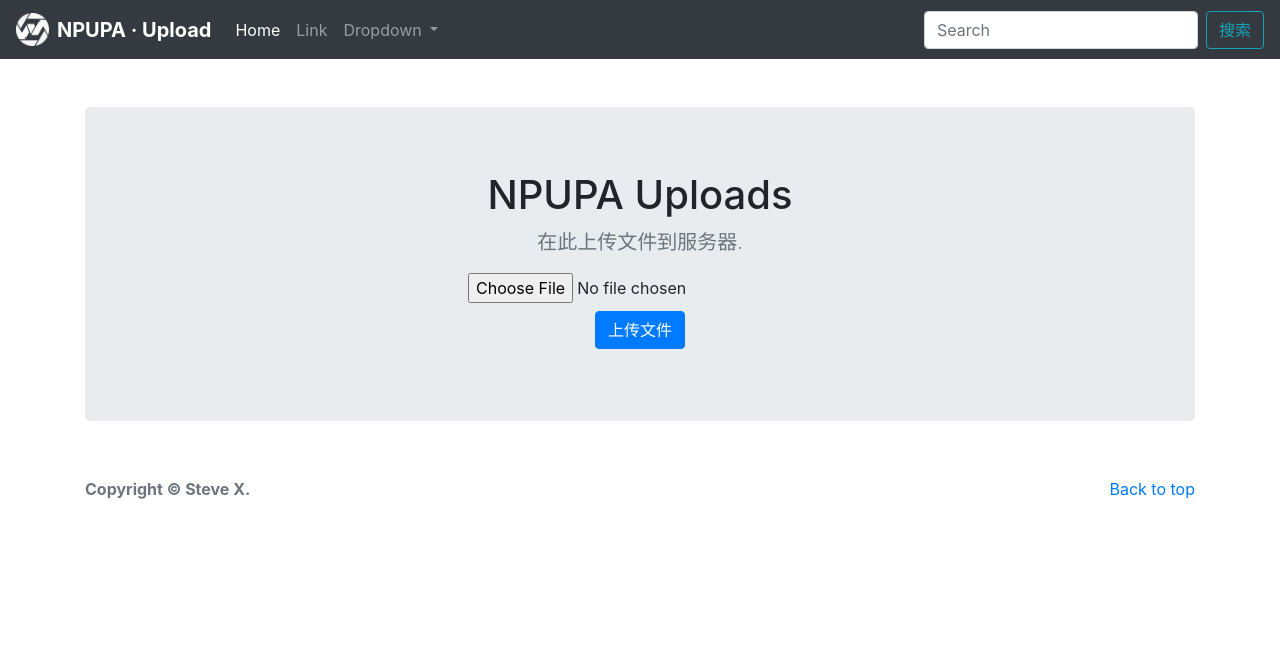
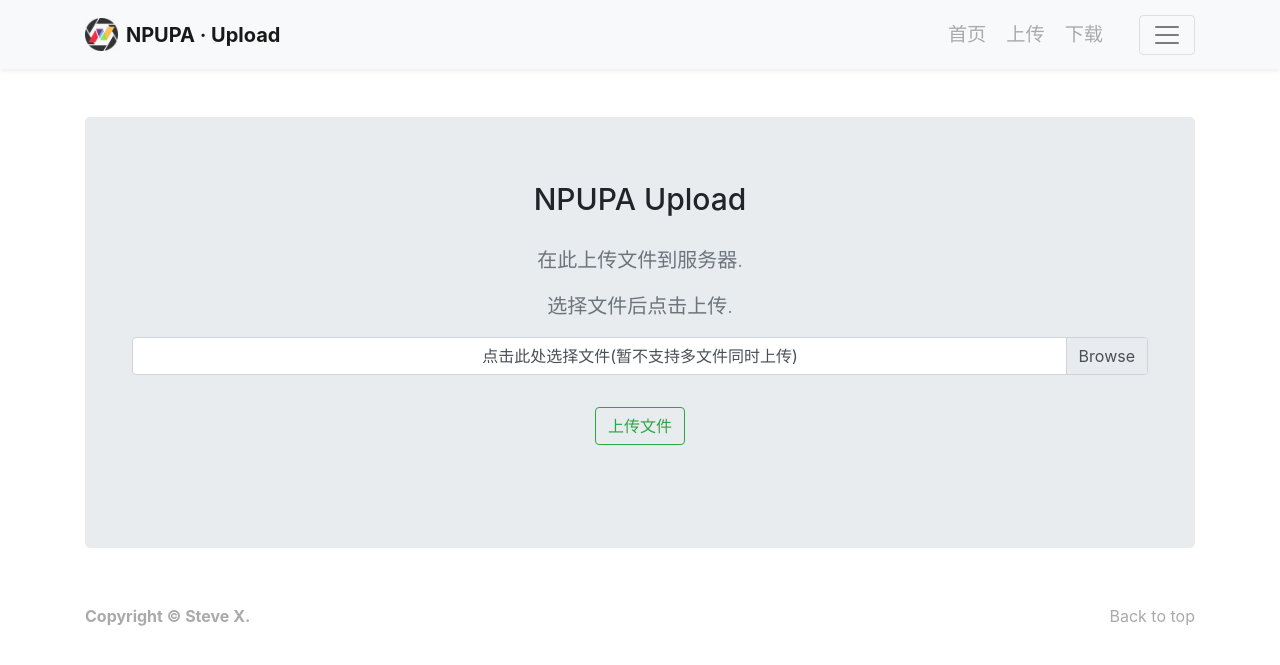
Before and after one commit to stevexyh/NPUPA_workbench, a Django app: page /upload/ in a window 1280 px wide. Shown: the top 665 px of the page. Run offline with Django 3.2, Linux system fonts and the light colour scheme; parts of the project's set-up code (start-up, migrations or seed data) failed here and were passed over; some libraries are stand-ins or nearby versions.

Commit message:
fix(downloader): 修复了网页前端的一些问题, 数据库更换为mysql

```diff
--- a/NPUPA_downloader/__init__.py
+++ b/NPUPA_downloader/__init__.py
@@ -0,0 +1,6 @@
+#!/usr/bin/env python3
+# -*- coding: utf-8 -*-
+
+import pymysql
+
+pymysql.install_as_MySQLdb()
--- a/downloader/static/downloader/css/base.css
+++ b/downloader/static/downloader/css/base.css
@@ -1,3 +1,84 @@
+/* FIXME */
+
+nav {
+    display: inline-block;
+    padding: 5px 0px;
+}
+ul {
+    list-style-type: none;
+    color: white;
+    display: inline-block;
+    text-align: center;
+    margin: auto;
+    margin-right: 0;
+}
+
+h1 {
+    font-size: 30px;
+    padding-bottom: 20px;
+}
+
+a {
+    color: #aaaaaa;
+}
+
+a:hover {
+    color: black;
+    text-decoration: none;
+}
+
+code {
+    color: #c73b25;
+    background-color: #f9f4f2;
+    border-radius: 4px;
+    font-family: Menlo, Monaco, Consolas, "Courier New", monospace;
+    padding: 2px 6px;
+    font-size: 90%;
+}
+
+.navbar li {
+    display: inline-block;
+    color: white;
+    margin-right: 20px;
+    font-size: larger;
+}
+
+.pulldown li {
+    color: white;
+    margin-right: 20px;
+    font-size: larger;
+    text-align: left;
+}
+
+.pulldown a:hover {
+    color: white;
+    text-decoration: none;
+}
+
+.contact-info {
+    background-color: #c73b25;
+    padding: 0px 0px 0px 0px;
+    margin: 0px 0px 0px 0px;
+}
+
+.contact-info svg {
+    display: inline-block;
+    background-color: aqua;
+    align-self: center;
+    margin: auto;
+    width: 25px;
+    height: 25px;
+}
+
+.contact-info a {
+    background-color: aquamarine;
+    display: inline-block;
+    /* margin-top: 0px; */
+    margin: auto;
+}
+
+/*----------------------------------------------------------------*/
+
 /* FIXME */
 
 /* .navbar.navbar-dark.bg-dark.shadow-sm {
@@ -55,7 +136,6 @@ a:hover {
     padding: 6px 12px;
 } */
 
-
 /* .navbarHeader {
     top: 100;
 } */
--- a/downloader/templates/downloader/base.html
+++ b/downloader/templates/downloader/base.html
@@ -39,58 +39,101 @@
                 <div class="container">
                     <div class="row">
                         <div class="col-sm-8 col-md-7 py-4">
-                            <h4 class="text-white">About</h4>
+                            <h1 class="text-white">简介</h1>
                             <p class="text-muted">
-                                Add some information about the album below, the
-                                author, or any other background context. Make it
-                                a few sentences long so folks can pick up some
-                                informative tidbits. Then, link them off to some
-                                social networking sites or contact information.
+                                为了防止现如今市场上的一些云服务有非会员限速的情况，我们开发了局域网（校园网）内上传和下载资料的办法，提供了高效、便捷的大文件共享办法。
+                                <br>
+                                <br>
+                                该产品预计在2020年七月份投入使用，届时将先提供Debug版本平台，进行为期两个月的市场测试和用户反馈收集，此后会提供正式的Release版本平台，正式确定平台各项功能，并开放后期维护和更新。
+                                <br>
+                                <br>
+                                我们选在夏季开放公测，也是大量摄影爱好者最需要该产品的时候，会有效帮助该产品扩大宣传，并根据用户群的增加，网页的漏洞也会更容易被发现。
+                                后期我们希望将这个平台发展成为一个可以帮助所有摄影师获取便利的开源平台。
                             </p>
                         </div>
                         <div class="col-sm-4 offset-md-1 py-4">
                             <a
                                 class="text-white"
+                                ><h1>菜单</h1></a
+                            >
+                            <ul class="list-unstyled pulldown">
+                                <li>
+                                    <a
                                         href="{% url 'downloader:home' %}"
-                                ><h4>首页</h4></a
+                                        ><strong>首页</strong></a
                                     >
-                            <ul class="list-unstyled">
+                                </li>
                                 <li>
-                                    <a href="{% url 'downloader:upload' %}"
+                                    <a
+                                        href="{% url 'downloader:upload' %}"
                                         ><strong>上传</strong></a
                                     >
                                 </li>
                                 <li>
-                                    <a href="{% url 'downloader:downloads' %}"
+                                    <a
+                                        href="{% url 'downloader:downloads' %}"
                                         ><strong>下载</strong></a
                                     >
                                 </li>
                                 <li>
-                                    <a href="admin/"><strong>管理员</strong></a>
+                                    <a href="/admin/"><strong>管理员</strong></a>
                                 </li>
                             </ul>
+                            <br><br>
+                            <div class="contact-info pulldown">
+                                <svg t="1592048052740" class="icon" viewBox="0 0 1024 1024" version="1.1" xmlns="http://www.w3.org/2000/svg" p-id="2144"><path d="M512 12.672c-282.88 0-512 229.248-512 512 0 226.261333 146.688 418.133333 350.08 485.76 25.6 4.821333 34.986667-11.008 34.986667-24.618667 0-12.16-0.426667-44.373333-0.64-87.04-142.421333 30.890667-172.458667-68.693333-172.458667-68.693333C188.672 770.986667 155.008 755.2 155.008 755.2c-46.378667-31.744 3.584-31.104 3.584-31.104 51.413333 3.584 78.421333 52.736 78.421333 52.736 45.653333 78.293333 119.850667 55.68 149.12 42.581333 4.608-33.109333 17.792-55.68 32.426667-68.48-113.706667-12.8-233.216-56.832-233.216-253.013333 0-55.893333 19.84-101.546667 52.693333-137.386667-5.76-12.928-23.04-64.981333 4.48-135.509333 0 0 42.88-13.738667 140.8 52.48 40.96-11.392 84.48-17.024 128-17.28 43.52 0.256 87.04 5.888 128 17.28 97.28-66.218667 140.16-52.48 140.16-52.48 27.52 70.528 10.24 122.581333 5.12 135.509333 32.64 35.84 52.48 81.493333 52.48 137.386667 0 196.693333-119.68 240-233.6 252.586667 17.92 15.36 34.56 46.762667 34.56 94.72 0 68.522667-0.64 123.562667-0.64 140.202666 0 13.44 8.96 29.44 35.2 24.32C877.44 942.592 1024 750.592 1024 524.672c0-282.752-229.248-512-512-512" fill="#ffffff" p-id="2145"></path></svg>
+                                <a href="https://github.com/Steve-Xyh">Steve-Xyh(谢元昊)</a>
+                            </div>
+                            <br>
+                            <div class="contact-info">
+                                <svg t="1592048213821" class="icon" viewBox="0 0 1024 1024" version="1.1" xmlns="http://www.w3.org/2000/svg" p-id="3278"><path d="M851.2 464c32.8-33.6 52-76.8 52-124 0-101.6-90.4-184.8-200.8-184.8-3.2 0-6.4 0.8-9.6 0.8 3.2 4 8 9.6 11.2 14.4 16 20 27.2 40 35.2 64 48 14.4 101.6 56 101.6 104.8 0 43.2-28 83.2-70.4 100.8-16 5.6-27.2 18.4-27.2 34.4s12 29.6 28.8 34.4l8 1.6c107.2 24.8 181.6 112 181.6 214.4v28.8H904c5.6 24 8 40 8 65.6h72c22.4 0 40-16.8 40-36.8v-56.8c0-112.8-68-212-172.8-261.6z m-600 47.2l8-1.6c16.8-4.8 28.8-18.4 28.8-34.4 0-15.2-11.2-28.8-27.2-34.4-43.2-17.6-70.4-57.6-70.4-100.8 0-48.8 46.4-90.4 94.4-104.8 8.8-24 19.2-47.2 36-66.4 3.2-4 8-8 10.4-12-3.2 0-6.4-0.8-9.6-0.8-110.4 0-200.8 82.4-200.8 184.8 0 46.4 19.2 90.4 52 124C68 513.6 0 612.8 0 725.6v56.8c0 20.8 17.6 36.8 40 36.8h72c0-25.6 3.2-41.6 8-65.6H69.6v-28.8C69.6 624 144 536 251.2 511.2z" p-id="3279" fill="#ffffff"></path><path d="M648.8 483.2c51.2-40.8 84-103.2 84-173.6C732.8 187.2 634.4 88 513.6 88c-121.6 0-220 99.2-220 220.8 0 70.4 32.8 133.6 84 173.6-135.2 54.4-230.4 187.2-230.4 342.4v73.6c0 20 16 36.8 36.8 36.8h658.4c20 0 36.8-16.8 36.8-36.8v-73.6c0-154.4-96-287.2-230.4-341.6zM368 308.8c0-80.8 65.6-146.4 145.6-146.4S659.2 228 659.2 308.8s-65.6 146.4-145.6 146.4c-80.8 0-145.6-65.6-145.6-146.4z m430.4 552H228v-36c0-158.4 128-288 285.6-288s284.8 128.8 284.8 288v36z" p-id="3280" fill="#ffffff"></path></svg>
+                                <a class="text-white">
+                                    谢元昊 | 程宇昕 | 王硕 | 李科晓
+                                </a>
                             </div>
                         </div>
                     </div>
                 </div>
-            {% comment %} <!-- <div class="navbar navbar-dark bg-dark shadow-sm">
-                <div class="d-flex justify-content-between">
+            </div>
+
+
+            <div class="navbar navbar-light bg-light shadow-sm">
+                <div class="container d-flex justify-content-between">
                     <nav>
-                        <a href="{% url 'downloader:home' %}" class="navbar-brand d-flex align-items-center">
-                            <img src="{% static 'downloader/icons/logo-PA_b@300x300.png' %}" width="33" height="33"
-                            class="d-inline-block align-top" alt="">
-                            <strong>&ThinSpace; NPUPA · {% block headerName %}Home{% endblock headerName %}</strong>
+                        <a
+                            href="{% url 'downloader:home' %}"
+                            class="navbar-brand d-flex align-items-center"
+                        >
+                            <img
+                                src="{% static 'downloader/icons/logo.png' %}"
+                                width="33"
+                                height="33"
+                                class="d-inline-block align-top"
+                                alt=""
+                            />
+                            <strong
+                                >&ThinSpace; NPUPA · {% block headerName %}Home{% endblock headerName %}</strong
+                            >
                         </a>
-                        <ul>
-                            <li><a href="{% url 'downloader:home' %}">首页</a></li>
-                            <li><a href="{% url 'downloader:downloads' %}">下载</a></li>
-                            <li><a href="{% url 'downloader:upload' %}">上传</a></li>
+                    </nav>
+                    <ul class='navbar'>
+                        <li>
+                            <a href="{% url 'downloader:home' %}"
+                                >首页</a
+                            >
+                        </li>
+                        <li>
+                            <a href="{% url 'downloader:upload' %}"
+                                >上传</a
+                            >
+                        </li>
+                        <li>
+                            <a
+                                href="{% url 'downloader:downloads' %}"
+                                >下载</a
+                            >
+                        </li>
                     </ul>
-                    </nav>
-
-                    <form class="form-inline mt-2 mt-md-0">
-                        <input class="form-control mr-sm-2" type="text" placeholder="Search" aria-label="Search">
-                        <button class="btn btn-outline-info my-2 my-sm-0" type="submit">Search</button>
                     <button
                         class="navbar-toggler"
                         type="button"
@@ -102,96 +145,10 @@
                     >
                         <span class="navbar-toggler-icon"></span>
                     </button>
-                    </form>
                 </div>
-            </div> --> {% endcomment %}
-            <nav class="navbar navbar-expand-lg navbar-dark bg-dark fix-top">
-                {% comment %} <a class="navbar-brand align-items-center" href="{% url 'downloader:home' %}">
-                    <img
-                        src="{% static 'downloader/icons/logo-PA_b@300x300.png' %}"
-                        width="33"
-                        height="33"
-                        class="d-inline-block align-top"
-                        alt=""
-                    />
-                    <strong
-                        >&ThinSpace; NPUPA · {% block headerName %}Home{% endblock headerName %}</strong
-                    >
-                </a> {% endcomment %}
-                <a href="{% url 'downloader:home' %}" class="navbar-brand d-flex align-items-center">
-                    <img src="{% static 'downloader/icons/logo-PA_b@300x300.png' %}" width="33" height="33"
-                    class="d-inline-block align-top" alt="">
-                    <strong>&ThinSpace; NPUPA · {% block headerName %}Home{% endblock headerName %}</strong>
-                </a>
+            </div>
 
-                <button
-                    class="navbar-toggler"
-                    type="button"
-                    data-toggle="collapse"
-                    data-target="#navbarSupportedContent"
-                    aria-controls="navbarSupportedContent"
-                    aria-expanded="false"
-                    aria-label="Toggle navigation"
-                >
-                    <span class="navbar-toggler-icon"></span>
-                </button>
 
-                <div
-                    class="collapse navbar-collapse"
-                    id="navbarSupportedContent"
-                >
-                    <ul class="navbar-nav mr-auto">
-                        <li class="nav-item active">
-                            <a class="nav-link" href="#"
-                                >Home <span class="sr-only">(current)</span></a
-                            >
-                        </li>
-                        <li class="nav-item">
-                            <a class="nav-link" href="#">Link</a>
-                        </li>
-                        <li class="nav-item dropdown">
-                            <a
-                                class="nav-link dropdown-toggle"
-                                href="#"
-                                id="navbarDropdown"
-                                role="button"
-                                data-toggle="dropdown"
-                                aria-haspopup="true"
-                                aria-expanded="false"
-                            >
-                                Dropdown
-                            </a>
-                            <div
-                                class="dropdown-menu"
-                                aria-labelledby="navbarDropdown"
-                            >
-                                <a class="dropdown-item" href="#">Action</a>
-                                <a class="dropdown-item" href="#"
-                                    >Another action</a
-                                >
-                                <div class="dropdown-divider"></div>
-                                <a class="dropdown-item" href="#"
-                                    >Something else here</a
-                                >
-                            </div>
-                        </li>
-                    </ul>
-                    <form class="form-inline my-2 my-lg-0">
-                        <input
-                            class="form-control mr-sm-2"
-                            type="search"
-                            placeholder="Search"
-                            aria-label="Search"
-                        />
-                        <button
-                            class="btn btn-outline-info my-2 my-sm-0"
-                            type="submit"
-                        >
-                            搜索
-                        </button>
-                    </form>
-                </div>
-            </nav>
         </header>
 
         <main role="main" class="container">
@@ -204,7 +161,7 @@
                     <br />
                     <a href="#">Back to top</a>
                 </p>
-                <p>
+                <a href="https://github.com/Steve-Xyh">
                     <br />
                     <strong>Copyright &copy; Steve X.</strong>
                 </p>
--- a/downloader/templates/downloader/upload.html
+++ b/downloader/templates/downloader/upload.html
@@ -8,15 +8,42 @@
 <br><br>
 <section class="jumbotron text-center">
 	<div class="container">
-			<h1>NPUPA Uploads</h1>
+		<h1>NPUPA Upload</h1>
 		<p class="lead text-muted">在此上传文件到服务器.</p>
+		<p class="lead text-muted">选择文件后点击上传.</p>
 		<form method="POST" action="{% url 'downloader:upload' %}" enctype="multipart/form-data">
 			{% csrf_token %}
-				<input type="file" class="align-middle" name="file"><br>
-				<button type="submit" class="btn btn-primary my-2"> 上传文件 </button>
+
+			<fieldset>
+				<div class="custom-file w-100">
+					<input
+						type="file"
+						class="custom-file-input"
+						accept=".csv"
+						id="customFile"
+						name="file"
+					/><label
+						class="custom-file-label"
+						for="customFile"
+						>点击此处选择文件(暂不支持多文件同时上传)</label
+					>
+
+				<br><br>
+				<button type="submit" class="btn btn-outline-success my-2"> 上传文件 </button>
+				</div>
+			</fieldset>
+
 		</form>
-			{% if file_name %}
-				<h5>文件保存为: {{ file_name }}</h5>
+		<br><br>
+		{% if file_name and file_name != 'NULL' %}
+			<div class="alert alert-success" role="alert">
+				文件上传成功: {{ file_name }}
+			</div>
+		{% endif %}
+		{% if file_name == 'NULL' %}
+			<div class="alert alert-warning" role="alert">
+				文件上传失败: {{ file_name }} 可能未选中文件
+			</div>
 		{% endif %}
 	</div>
 </section>
--- a/downloader/views.py
+++ b/downloader/views.py
@@ -20,10 +20,13 @@ def base(request):
 def upload(request):
     content = {}
     if request.method == 'POST':
-        uploaded_file = request.FILES['file']
-        store = FileSystemStorage()
-        file_name = store.save(uploaded_file.name, uploaded_file)
-        content['file_name'] = file_name
+        try:
+            uploaded_file = request.FILES['file']
+            store = FileSystemStorage()
+            file_name = store.save(uploaded_file.name, uploaded_file)
+            content['file_name'] = file_name
+        except:
+            content['file_name'] = 'NULL'
     return render(request, 'downloader/upload.html', content)
 
 
```
Also changed, not shown: NPUPA_downloader/settings.py (+14 -3 lines), downloader/static/downloader/icons/logo.png (added), 2 other files. Lines whose indentation alone changed are shown as unchanged.
